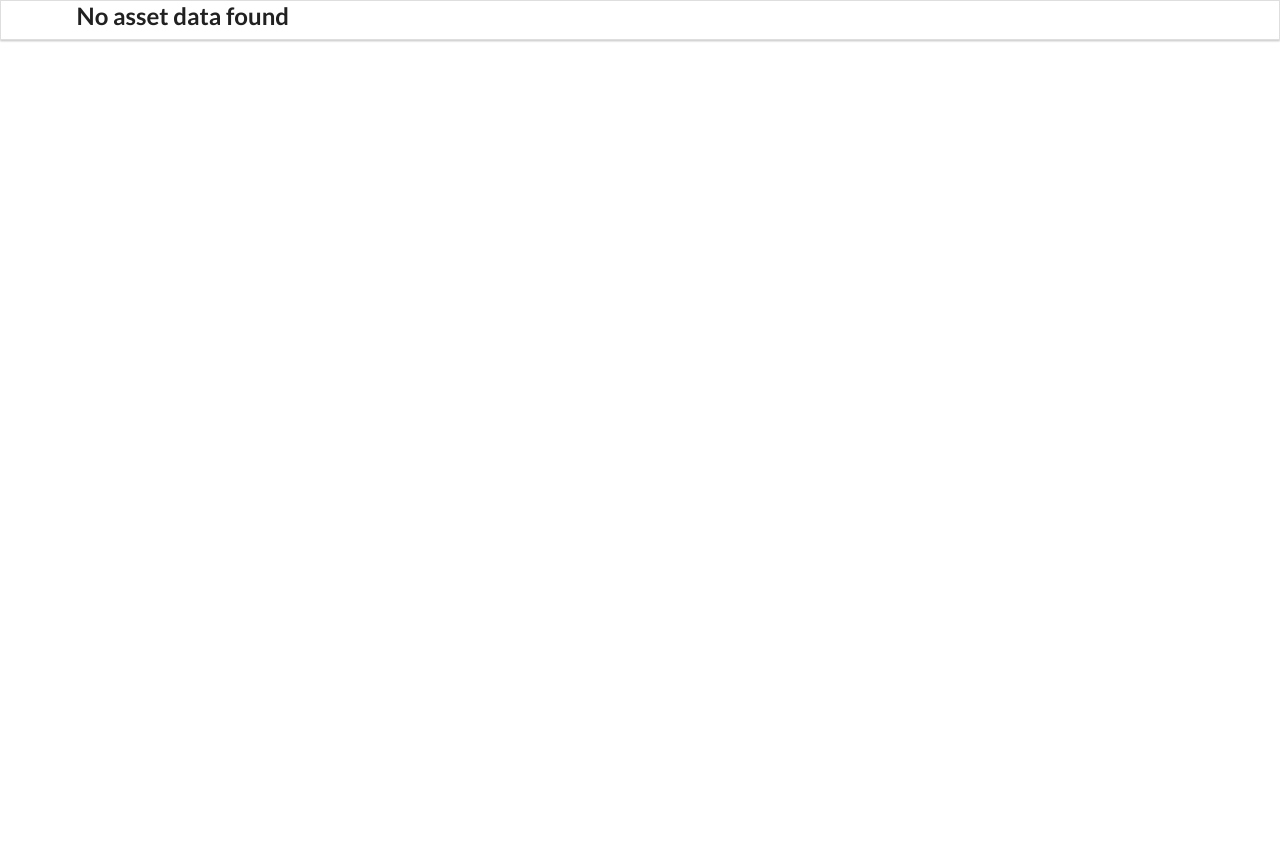
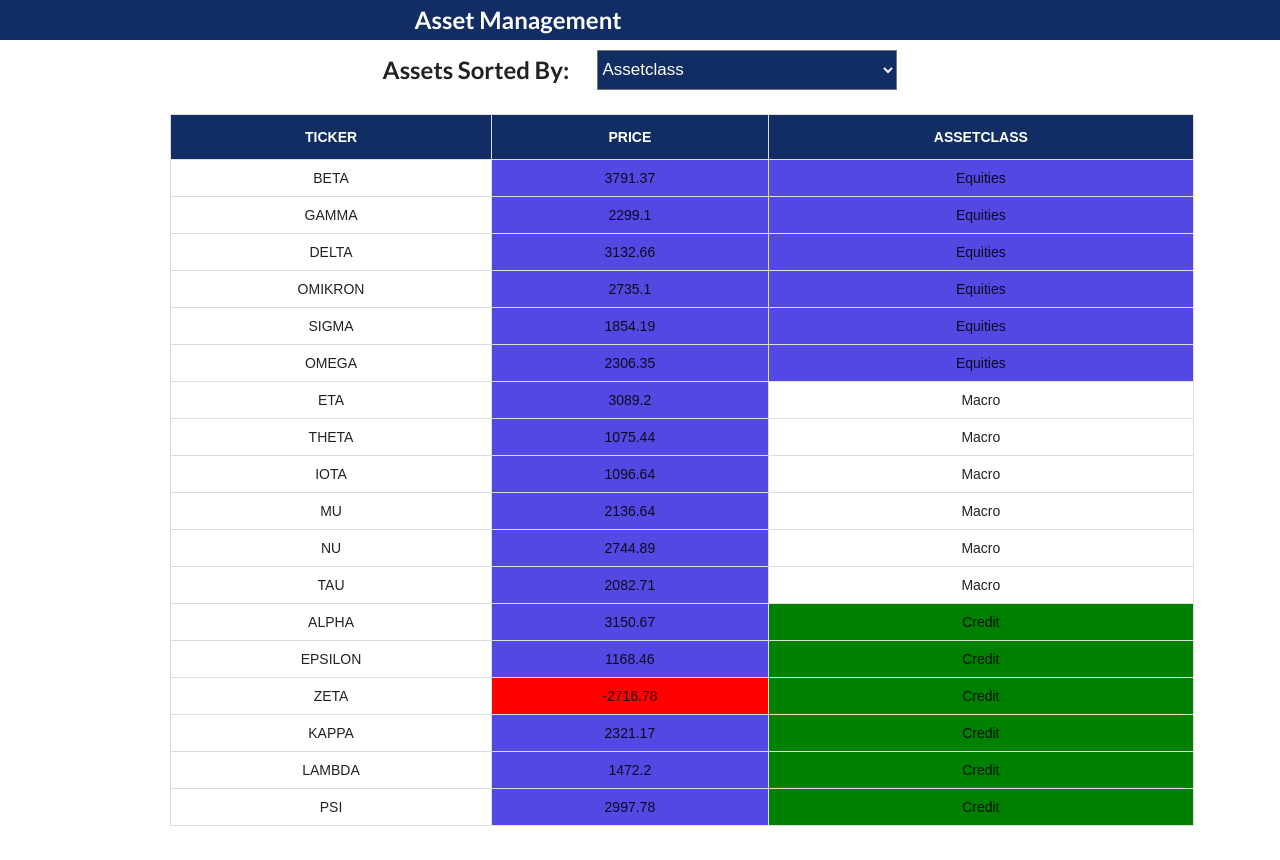
Before and after one commit to sumitsitesh/react_assetmangement, a React (Create React App) app: page / in a window 1280 px wide. After the commit the page ends 826 px from the top, so only its background shows below. Built offline with nearby package versions, Linux system fonts and the light colour scheme.

Commit message:
Code refactor and CSS changes

```diff
--- a/src/App.css
+++ b/src/App.css
@@ -14,14 +14,16 @@
 }
 
 .App-header {
-  background-color: #282c34;
-  min-height: 100vh;
+  background-color: #112d64;
+  min-height: 5vh;
   display: flex;
+  float: initial;
   flex-direction: column;
   align-items: center;
   justify-content: center;
   font-size: calc(10px + 2vmin);
   color: white;
+
 }
 
 .App-link {
@@ -36,30 +38,37 @@
     transform: rotate(360deg);
   }
 }
-table {
-  font-family: arial, sans-serif;
+.assetSel{
+  margin-top: -59px
+}
+.assets {
+  font-family: Arial, Helvetica, sans-serif;
   border-collapse: collapse;
-  width: 100%;
+  width: 80%;
+  margin-left: 170px;
 }
 
-td {
-  border: 1px solid #dddddd;
-  text-align: center;
+.assets td, .assets th {
+  border: 1px solid #ddd;
   padding: 8px;
-}
-th {
-  border: 2px solid;
-  text-align: center;
-  padding: 8px;
-  background-color: #dddddd;
-}
-custom-select{
-  width:'200px';
-  height: 30px;
-    background-color: aqua;
+  display: 'flex'
 }
 
 
-/* tr:nth-child(even) {
-  background-color: #dddddd;
-} */
+.assets th {
+  padding-top: 12px;
+  padding-bottom: 12px;
+  text-align: center;
+  background-color: #112d64;
+  color: white;
+}
+
+
+
+
+.child {
+  display: inline-block;
+  /* border: 1px solid rgb(248, 245, 245); */
+  padding: 1rem 1rem;
+  vertical-align: middle;
+}
--- a/src/Components/Header.js
+++ b/src/Components/Header.js
@@ -2,9 +2,9 @@ import React from 'react';
 
 const Header = () => {
     return (
-        <div className='ui fixed menu'>
+        <div className='App-header '>
             <div className='ui container center'>
-                <h2 style={{ display: 'flex' }}> Asset Management </h2>
+                <h2 style={{ display: 'flex', marginLeft: '338px' }}> Asset Management </h2>
 
             </div>
 
--- a/src/Components/tableComponent.js
+++ b/src/Components/tableComponent.js
@@ -1,32 +1,30 @@
-import React, { useState,useEffect } from 'react';
+import React, { useState, useEffect, Fragment } from 'react';
 import AssetData from '../MockData.json'
 import ErrorComponent from './ErrorComponent';
 
-
-
-const AssetTable = () => {
-    const [assetList, setAssetList] = useState(AssetData)
-    const [sortType, setSortType] = useState('assetClass');
-    const [hasError, setHasError] = useState(true);
-    const columns = AssetData[0] && Object.keys(AssetData[0])
-
-
-    useEffect(() => {
-        const sortArray = type => {
-        try{
 const types = {
   assetClass: 'assetClass',
   price: 'price',
   ticker: 'ticker',
 };
 const sortedBy = {
-            'Equities'  : 0,
-            'Macro'   : 1,
-            'Credit' : 2,
+  'Equities': 0,
+  'Macro': 1,
+  'Credit': 2,
 }
+
+const AssetTable = () => {
+  const [assetList, setAssetList] = useState(AssetData)
+  const [sortType, setSortType] = useState('assetClass');
+  const [hasError, setHasError] = useState(false);
+  const columns = AssetData[0] && Object.keys(AssetData[0])
+
+  const sortArray = type => {
+    try {
+
       const sortProperty = types[type];
       let sorted = [...assetList].sort((a, b) => {
-              if(type === 'price'){
+        if (type === 'price') {
           if (a[sortProperty] < b[sortProperty]) {
             return 1;
           }
@@ -34,7 +32,7 @@ const AssetTable = () => {
             return -1;
           }
           return 0;
-              }if(type === 'ticker'){
+        } if (type === 'ticker') {
           if (a[sortProperty] < b[sortProperty]) {
             return -1;
           }
@@ -42,16 +40,17 @@ const AssetTable = () => {
             return 1;
           }
           return 0;
-              }if(type === 'assetClass'){
+        } if (type === 'assetClass') {
           return sortedBy[a.assetClass] - sortedBy[b.assetClass]
-              }return 0;
-
-                // return a[sortProperty] - b[sortProperty]
+        } return 0;
       });
       setAssetList(sorted);
-        }catch{
+    } catch {
       setHasError(true);
-        }};
+    }
+  };
+
+  useEffect(() => {
     sortArray(sortType);
   }, [sortType]);
 
@@ -59,27 +58,34 @@ const AssetTable = () => {
   return (
     <div style={{ marginTop: "60px" }}>
       {!hasError && (
-  <div>
-            <select placeholder="Select Options"onChange={(e) => setSortType(e.target.value)} style={{width:'300px',height: '40px',marginTop:'-20px',marginBottom:'5px',backgroundColor: 'aqua'}} >
+        <div className="assetSel">
+          <Fragment >
+
+            <h2 className='child'> Assets Sorted By:</h2>
+
+            <div className='child'>
+              <select placeholder="Select Options" onChange={(e) => setSortType(e.target.value)} style={{ width: '300px', height: '40px', marginTop: '-20px', marginBottom: '5px', backgroundColor: '#112d64', color: 'white',fontSize: 'calc(1px + 2vmin)'}} >
                 <option value="assetClass">Assetclass</option>
                 <option value="price">Price</option>
                 <option value="ticker">Ticker</option>
               </select>
+            </div>
+          </Fragment>
 
-            <table cellPadding={0} cellSpacing={0}>
-                <thead>
-                    <tr>{AssetData[0] && columns.map((head,index) => <th key={index}>{head.toUpperCase()}</th>)}</tr>
+          <table className='assets'>
+            <thead >
+              <tr>{AssetData[0] && columns.map((head, index) => <th key={index}>{head.toUpperCase()}</th>)}</tr>
             </thead>
-                <tbody>
-                    {assetList.map((asset,index) => {
-                    let priceColor = asset.price >0 ? '#5448e2' : 'red';
-                    let assetColor = (asset.assetClass === 'Equities') ? '#5448e2' : (asset.assetClass === 'Credit') ?'Green' : 'white';
+            <tbody >
+              {assetList.map((asset, index) => {
+                let priceColor = asset.price > 0 ? '#5448e2' : 'red';
+                let assetColor = (asset.assetClass === 'Equities') ? '#5448e2' : (asset.assetClass === 'Credit') ? 'Green' : 'white';
                 return <tr key={index}>
                   <td>{asset.ticker}</td>
-                        <td style={{background:priceColor}}>{asset.price}</td>
-                        <td style={{background:assetColor}}>{asset.assetClass}</td>
-                        {/* {columns.map(column => <td style={{background:priceColor}}>{row[column]}</td>)} */}
-                    </tr>}
+                  <td style={{ background: priceColor }}>{asset.price}</td>
+                  <td style={{ background: assetColor }}>{asset.assetClass}</td>
+                </tr>
+              }
               )}
 
             </tbody>
```
Also changed, not shown: src/Components/FilterAsset.js (deleted, +0 -23 lines). Lines whose indentation alone changed are shown as unchanged.
